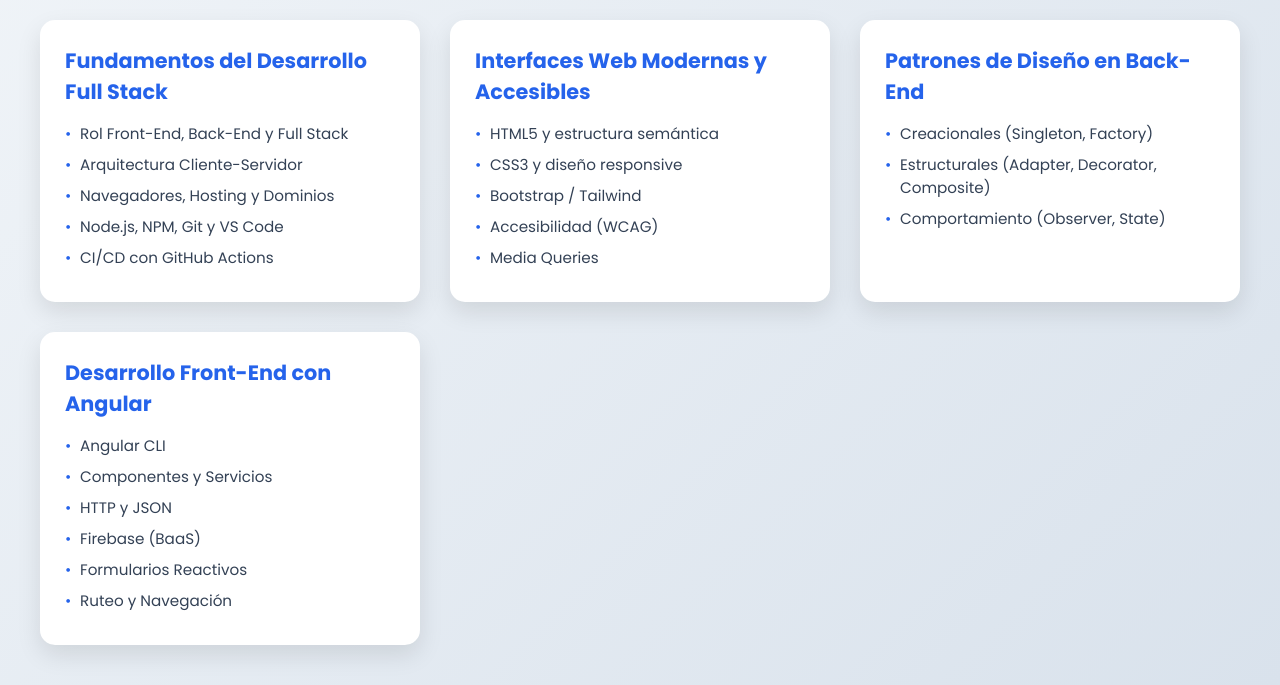
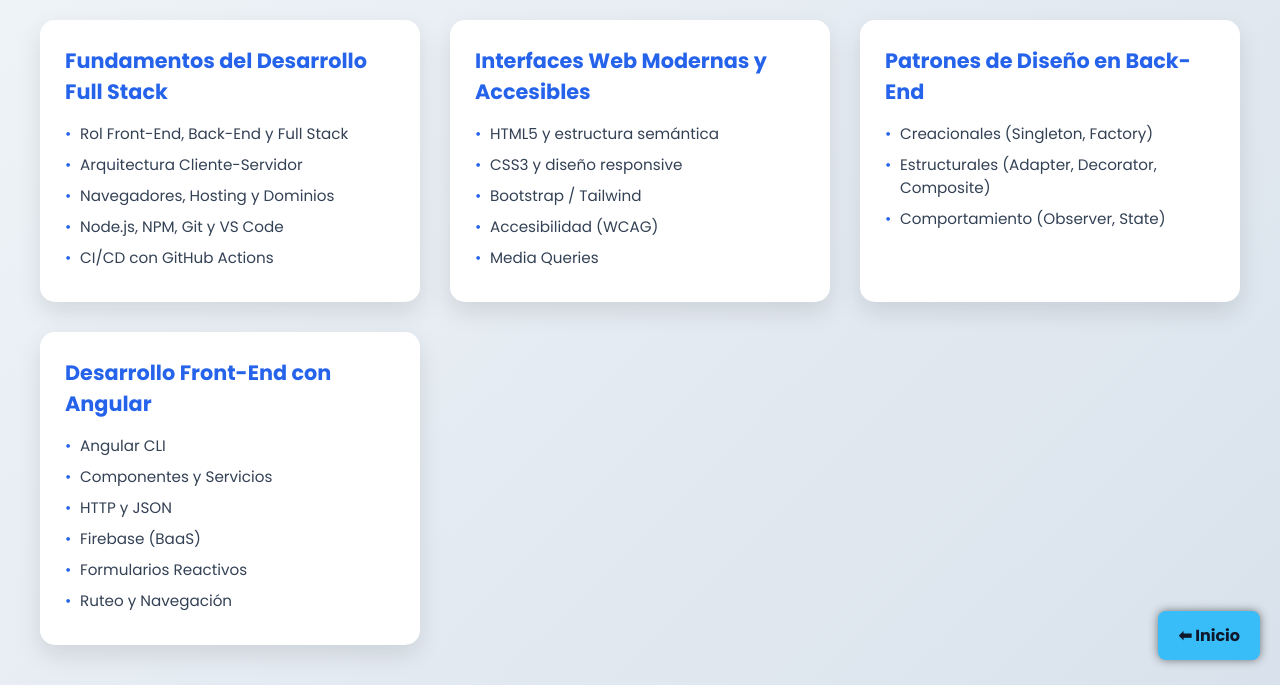
Before and after one commit to karolrubio7296-ux/DEV-ITSAO, a plain HTML site: page info_materia.html in a window 1280 px wide. Shown: the part 120-805 px from the top of the page. Drawn offline with Linux system fonts and the light colour scheme.

Commit message:
Update info_materia.html

```diff
--- a/info_materia.html
+++ b/info_materia.html
@@ -5,7 +5,6 @@
     <title>Menú del Curso - Desarrollo Full Stack</title>
     <meta name="viewport" content="width=device-width, initial-scale=1.0">
 
-    <!-- Google Fonts -->
     <link href="https://fonts.googleapis.com/css2?family=Poppins:wght@400;600;700&display=swap" rel="stylesheet">
 
     <style>
@@ -41,7 +40,7 @@
             border-radius: 15px;
             padding: 25px;
             box-shadow: 0 10px 25px rgba(0,0,0,0.1);
-            transition: transform 0.3s ease, box-shadow 0.3s ease;
+            transition: 0.3s;
         }
 
         .card:hover {
@@ -79,12 +78,28 @@
                 font-size: 1.8rem;
             }
         }
-        <a href="index.html">
-    <button>Regresar al Inicio</button>
-</a>
 
+        .btn-regresar {
+            position: fixed;
+            bottom: 20px;
+            right: 20px;
+            padding: 12px 20px;
+            background-color: #38bdf8;
+            color: #0f172a;
+            text-decoration: none;
+            border-radius: 8px;
+            font-weight: bold;
+            box-shadow: 0 0 10px rgba(0,0,0,0.5);
+            transition: 0.3s;
+        }
+
+        .btn-regresar:hover {
+            background-color: #0ea5e9;
+            transform: scale(1.1);
+        }
     </style>
 </head>
+
 <body>
 
     <h1>Menú del Curso – Desarrollo Full Stack</h1>
@@ -136,5 +151,7 @@
 
     </div>
 
+    <a href="index.html" class="btn-regresar">⬅ Inicio</a>
+
 </body>
 </html>
```
